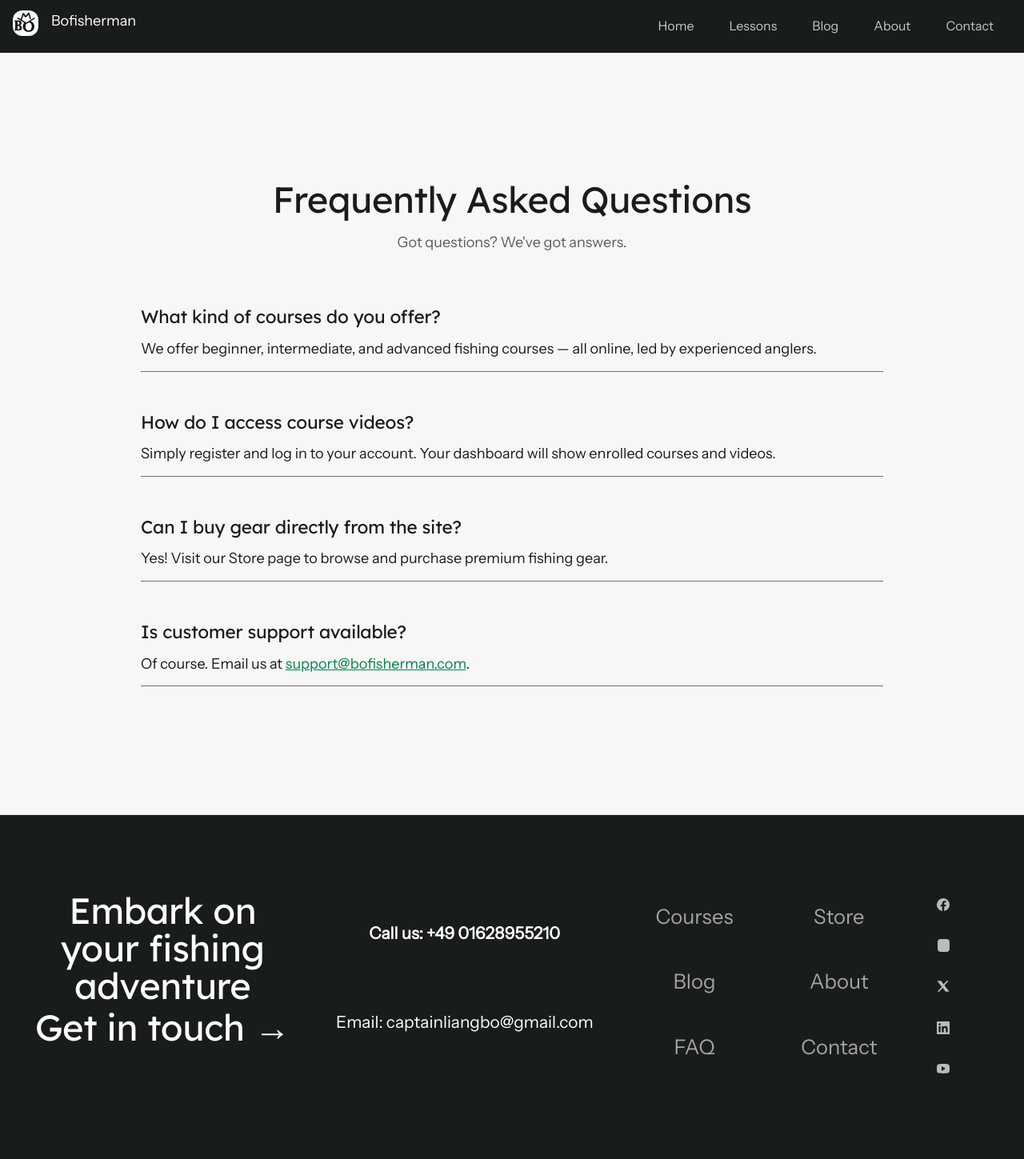
After one commit to Bofisherman/Bo, a Flask app: page /faq in a window 1280 px wide. The commit adds this page. Shown: the whole page at 80% size. Run offline with Flask 3, Linux system fonts and the light colour scheme; some libraries are stand-ins or nearby versions.

Commit message:
Update footer layout and add inline SVG social icons

```diff
--- a/fishcore/create_admin.py
+++ b/fishcore/create_admin.py
@@ -5,15 +5,15 @@ from fishcore.db import get_db
 
 db = next(get_db())
 
-admin_email = "Bo"
+admin_email = "adminBo@gmail.com"
 admin_password = generate_password_hash("1")
 
-existing = db.query(User).filter_by(username=admin_email).first()
+existing = db.query(User).filter_by(email=admin_email).first()
 if existing:
     print("❗ Admin user already exists.")
 else:
     admin_user = User(
-        username=admin_email,
+        email=admin_email,
         password=admin_password,
         is_admin=True
     )
--- a/fishcore/routes.py
+++ b/fishcore/routes.py
@@ -315,3 +315,60 @@ def delete_lesson():
     db.commit()
     flash("Lesson deleted successfully.", "success")
     return redirect(url_for('main.admin_dashboard'))
+
+@main_routes.route('/blog')
+def blog():
+    # Sample static blog entries
+    blog_posts = [
+        {
+            "title": "Perfecting Casting Techniques",
+            "slug": "perfecting-casting-techniques",
+            "date": "Oct 10, 2023",
+            "summary": "Uncover detailed strategies to enhance your casting skills for better fishing outcomes.",
+            "image": url_for('static', filename='images/d3a796d5-e4df-460e-8804-1618d4d018a9.avif')
+        },
+        # Add more blog entries here
+    ]
+    return render_template("blog.html", posts=blog_posts)
+
+
+@main_routes.route('/blog/<slug>')
+def blog_post(slug):
+    # Simulated blog lookup
+    sample_blog = {
+        "perfecting-casting-techniques": {
+            "title": "Perfecting Casting Techniques",
+            "date": "Oct 10, 2023",
+            "image": url_for('static', filename='images/d3a796d5-e4df-460e-8804-1618d4d018a9.avif'),
+            "content": """
+                <p>Casting is one of the most essential skills in fishing...</p>
+                <p>Here are 3 techniques that pros use every time:</p>
+                <ul>
+                    <li>Use your wrist, not your elbow</li>
+                    <li>Keep your eyes on the landing zone</li>
+                    <li>Let the rod do the work</li>
+                </ul>
+            """
+        }
+    }
+
+    post = sample_blog.get(slug)
+    if not post:
+        flash("Blog post not found.", "error")
+        return redirect(url_for('blog'))
+
+    return render_template("blog_post.html", post_title=post['title'],
+                           post_date=post['date'],
+                           post_image=post['image'],
+                           post_content=post['content'])
+
+@main_routes.route('/about')
+def about():
+    return render_template('about.html')
+
+@main_routes.route('/store')
+def store():
+    return render_template('store.html')  # Or a temporary page
+@main_routes.route('/faq')
+def faq():
+    return render_template('faq.html')
--- a/fishcore/seed_admin.py
+++ b/fishcore/seed_admin.py
@@ -5,10 +5,10 @@ from werkzeug.security import generate_password_hash
 def create_admin():
     db = next(get_db())
 
-    if not db.query(User).filter_by(username="admin").first():
+    if not db.query(User).filter_by(email="admin").first():
         admin = User(
-            username="admin",
-            password=generate_password_hash("AdminPassword123"),
+            email="adminBo@gmail.com",
+            password=generate_password_hash("1"),
             is_admin=True
         )
         db.add(admin)
--- /dev/null
+++ b/fishcore/templates/faq.html
@@ -0,0 +1,33 @@
+{% extends "base.html" %}
+
+{% block title %}FAQ | BO Fisherman{% endblock %}
+
+{% block content %}
+<section class="section secondary-section">
+  <div class="container small-container">
+    <div class="utility-text-align-center utility-margin-bottom-4rem">
+      <h1 class="h2-heading">Frequently Asked Questions</h1>
+      <p class="subheading">Got questions? We've got answers.</p>
+    </div>
+
+    <div class="flex-vertical flex-gap-md">
+      <div class="divider">
+        <h3 class="h4-heading">What kind of courses do you offer?</h3>
+        <p class="paragraph-lg">We offer beginner, intermediate, and advanced fishing courses — all online, led by experienced anglers.</p>
+      </div>
+      <div class="divider">
+        <h3 class="h4-heading">How do I access course videos?</h3>
+        <p class="paragraph-lg">Simply register and log in to your account. Your dashboard will show enrolled courses and videos.</p>
+      </div>
+      <div class="divider">
+        <h3 class="h4-heading">Can I buy gear directly from the site?</h3>
+        <p class="paragraph-lg">Yes! Visit our Store page to browse and purchase premium fishing gear.</p>
+      </div>
+      <div class="divider">
+        <h3 class="h4-heading">Is customer support available?</h3>
+        <p class="paragraph-lg">Of course. Email us at <a href="mailto:support@bofisherman.com">support@bofisherman.com</a>.</p>
+      </div>
+    </div>
+  </div>
+</section>
+{% endblock %}
--- a/fishcore/templates/footer.html
+++ b/fishcore/templates/footer.html
@@ -1,20 +1,99 @@
 <footer class="footer inverse-footer">
   <div class="container">
-    <div class="grid-layout">
-      <div>
-        <h2 class="h2-heading">Embark on your fishing adventure</h2>
-        <a href="/contact" class="footer-link">Get in touch →</a>
+      <div class="w-layout-grid grid-layout" style="grid-template-columns: 1.2fr 1.2fr 1.2fr 0.3fr; gap: 2rem;">
+
+      <!-- Call to Action (shifted slightly toward center) -->
+      <div id="w-node-call-to-action" style="grid-column: span 1;">
+        <h2 class="h2-heading utility-margin-bottom-0">Embark on your fishing adventure</h2>
+        <a href="{{ url_for('main.contact') }}" class="footer-link footer-link-on-inverse w-inline-block">
+          <div class="h2-heading">Get in touch →</div>
+        </a>
       </div>
-      <div>
-        <p>Call us: 123-456-7890</p>
-        <a href="mailto:support@bofisherman.com" class="footer-link">support@bofisherman.com</a>
+
+      <!-- Contact Info (span 1.5 columns or similar depending on framework) -->
+      <div id="w-node-contact-info" style="font-size: 1.3rem; line-height: 5.0; font-weight: 600;">
+  <div>Call us: +49 01628955210</div>
+  <a href="mailto:captainliangbo@gmail.com" class="footer-link footer-link-on-inverse w-inline-block" style="font-size: 1.3rem;">
+    <div>Email: captainliangbo@gmail.com</div>
+  </a>
+</div>
+
+
+      <!-- Navigation Links (occupying more central space) -->
+      <ul id="w-node-navigation-links"
+          class="grid-layout mobile-portrait-1-column grid-gap-xs w-list-unstyled"
+          style="list-style: none; padding: 0; line-height: 2.4; grid-column: span 1;">
+        <li><a href="{{ url_for('main.lessons') }}" class="footer-link" style="font-size: 1.6rem;">Courses</a></li>
+        <li><a href="{{ url_for('main.store') }}" class="footer-link" style="font-size: 1.6rem;">Store</a></li>
+        <li><a href="{{ url_for('main.blog') }}" class="footer-link" style="font-size: 1.6rem;">Blog</a></li>
+        <li><a href="{{ url_for('main.about') }}" class="footer-link" style="font-size: 1.6rem;">About</a></li>
+        <li><a href="{{ url_for('main.faq') }}" class="footer-link" style="font-size: 1.6rem;">FAQ</a></li>
+        <li><a href="{{ url_for('main.contact') }}" class="footer-link" style="font-size: 1.6rem;">Contact</a></li>
+      </ul>
+
+      <!-- Social + Credit -->
+      <div id="w-node-social" class="w-layout-grid grid-layout mobile-portrait-1-column grid-gap-sm" style="grid-column: span 1;">
+        <ul class="footer-icons-group w-list-unstyled" style="display: flex; gap: 1.2rem; padding: 0; list-style: none;">
+  <!-- Facebook -->
+  <li>
+    <a href="#" class="footer-icon-link w-inline-block" aria-label="Facebook">
+      <div class="icon-small on-accent-icon">
+        <svg width="16" height="16" viewBox="0 0 16 16" fill="currentColor">
+          <path d="M16,8.048a8,8,0,1,0-9.25,7.9V10.36H4.719V8.048H6.75V6.285A2.822,2.822,0,0,1,9.771,3.173a12.2,12.2,0,0,1,1.791.156V5.3H10.554a1.155,1.155,0,0,0-1.3,1.25v1.5h2.219l-.355,2.312H9.25v5.591A8,8,0,0,0,16,8.048Z"/>
+        </svg>
       </div>
-      <ul class="w-list-unstyled">
-        <li><a href="/lessons" class="footer-link">Courses</a></li>
-        <li><a href="/store" class="footer-link">Store</a></li>
-        <li><a href="/about" class="footer-link">About</a></li>
-        <li><a href="/faq" class="footer-link">FAQ</a></li>
-      </ul>
+    </a>
+  </li>
+
+  <!-- Instagram -->
+  <li>
+    <a href="#" class="footer-icon-link w-inline-block" aria-label="Instagram">
+      <div class="icon-small on-accent-icon">
+        <svg width="16" height="16" viewBox="0 0 16 16" fill="currentColor">
+          <path d="M8,0C5.8,0,5.5,0,4.7,0.05C3.9,0.1,3.2,0.3,2.7,0.5C2.2,0.8,1.8,1.2,1.5,1.7C1.3,2.2,1.1,2.9,1,3.7C1,4.5,1,4.8,1,8c0,3.2,0,3.5,0.05,4.3C1.1,13.1,1.3,13.8,1.5,14.3c0.3,0.5,0.7,0.9,1.2,1.2c0.5,0.2,1.2,0.4,2,0.5C4.5,16,4.8,16,8,16c3.2,0,3.5,0,4.3-0.05c0.8-0.1,1.5-0.3,2-0.5c0.5-0.3,0.9-0.7,1.2-1.2c0.2-0.5,0.4-1.2,0.5-2C16,11.5,16,11.2,16,8s0-3.5-0.05-4.3c-0.1-0.8-0.3-1.5-0.5-2c-0.3-0.5-0.7-0.9-1.2-1.2c-0.5-0.2-1.2-0.4-2-0.5C11.5,0,11.2,0,8,0z"/>
+          <circle cx="8" cy="8" r="3.2"/>
+          <circle cx="12.3" cy="3.7" r="0.9"/>
+        </svg>
+      </div>
+    </a>
+  </li>
+
+  <!-- Twitter/X -->
+  <li>
+    <a href="#" class="footer-icon-link w-inline-block" aria-label="Twitter/X">
+      <div class="icon-small on-accent-icon">
+        <svg width="16" height="16" viewBox="0 0 16 16" fill="currentColor">
+          <path d="M12.37,1.17h2.32l-5.06,5.79l5.96,7.87h-4.66l-3.65-4.78l-4.18,4.78H0.77l5.41-6.19L0.47,1.17h4.78l3.3,4.36L12.37,1.17z"/>
+        </svg>
+      </div>
+    </a>
+  </li>
+
+  <!-- LinkedIn -->
+  <li>
+    <a href="#" class="footer-icon-link w-inline-block" aria-label="LinkedIn">
+      <div class="icon-small on-accent-icon">
+        <svg width="16" height="16" viewBox="0 0 16 16" fill="currentColor">
+          <path d="M15.3,0H0.7C0.3,0,0,0.3,0,0.7v14.6C0,15.7,0.3,16,0.7,16h14.6c0.4,0,0.7-0.3,0.7-0.7V0.7C16,0.3,15.7,0,15.3,0zM4.7,13.6H2.4V6h2.3V13.6zM3.6,5C2.8,5,2.2,4.3,2.2,3.6S2.8,2.2,3.6,2.2s1.4,0.6,1.4,1.4S4.4,5,3.6,5zM13.6,13.6h-2.3V9.9c0-0.9,0-2-1.2-2c-1.2,0-1.4,1-1.4,2v3.7H6.3V6h2.3v1h0c0.3-0.6,1.1-1.2,2.2-1.2c2.4,0,2.8,1.6,2.8,3.6V13.6z"/>
+        </svg>
+      </div>
+    </a>
+  </li>
+
+  <!-- YouTube -->
+  <li>
+    <a href="#" class="footer-icon-link w-inline-block" aria-label="YouTube">
+      <div class="icon-small on-accent-icon">
+        <svg width="16" height="16" viewBox="0 0 16 16" fill="currentColor">
+          <path d="M15.8,4.8c-0.2-1.3-0.8-2.2-2.2-2.4C11.4,2,8,2,8,2s-3.4,0-5.6,0.4C1,2.6,0.3,3.5,0.2,4.8C0,6.1,0,8,0,8s0,1.9,0.2,3.2c0.2,1.3,0.8,2.2,2.2,2.4C4.6,14,8,14,8,14s3.4,0,5.6-0.4c1.4-0.3,2-1.1,2.2-2.4C16,9.9,16,8,16,8S16,6.1,15.8,4.8zM6,11V5l5,3L6,11z"/>
+        </svg>
+      </div>
+    </a>
+  </li>
+</ul>
+
+      </div>
+
     </div>
   </div>
 </footer>
--- a/fishcore/templates/navbar.html
+++ b/fishcore/templates/navbar.html
@@ -2,18 +2,20 @@
   <div class="nav-container w-nav">
     <div class="nav-left">
       <a href="/" class="nav-logo w-inline-block">
-  <div class="nav-logo-icon">
-    <img src="{{ url_for('static', filename='images/logo.png') }}" alt="BO Fisherman Logo" style="height: 32px;">
-  </div>
-  <div class="paragraph-lg">Bofisherman</div>
-</a>
+        <div class="nav-logo-icon">
+          <img src="{{ url_for('static', filename='images/logo.png') }}" alt="BO Fisherman Logo" style="height: 32px;">
+        </div>
+        <div class="paragraph-lg">Bofisherman</div>
+      </a>
     </div>
+
     <div class="nav-right">
       <ul class="nav-menu-list w-list-unstyled">
-        <li><a href="/" class="nav-link">Home</a></li>
-        <li><a href="/lessons" class="nav-link">Lessons</a></li>
-        <li><a href="/blog" class="nav-link">Blog</a></li>
-        <li><a href="/contact" class="nav-link">Contact</a></li>
+        <li><a href="{{ url_for('main.home') }}" class="nav-link">Home</a></li>
+        <li><a href="{{ url_for('main.lessons') }}" class="nav-link">Lessons</a></li>
+        <li><a href="{{ url_for('main.blog') }}" class="nav-link">Blog</a></li>
+        <li><a href="{{ url_for('main.about') }}" class="nav-link">About</a></li>
+        <li><a href="{{ url_for('main.contact') }}" class="nav-link">Contact</a></li>
       </ul>
     </div>
   </div>
```
Also changed, not shown: fishcore/templates/about.html (added, +31 -0 lines), fishcore/templates/blog.html (added, +25 -0 lines), fishcore/templates/blog_post.html (added, +16 -0 lines), fishcore/templates/contact_cta.html (+5 -3 lines), fishcore/templates/contact_locations.html (added, +55 -0 lines), fishcore/templates/feature_highlights.html (added, +60 -0 lines), fishcore/templates/hero_section.html (added, +27 -0 lines), fishcore/templates/home.html (+12 -18 lines), fishcore/templates/store.html (added, +10 -0 lines), fishcore/templates/testimonial_quote.html (added, +27 -0 lines), fishcore/static/css/style.css (line endings or trailing spaces).
